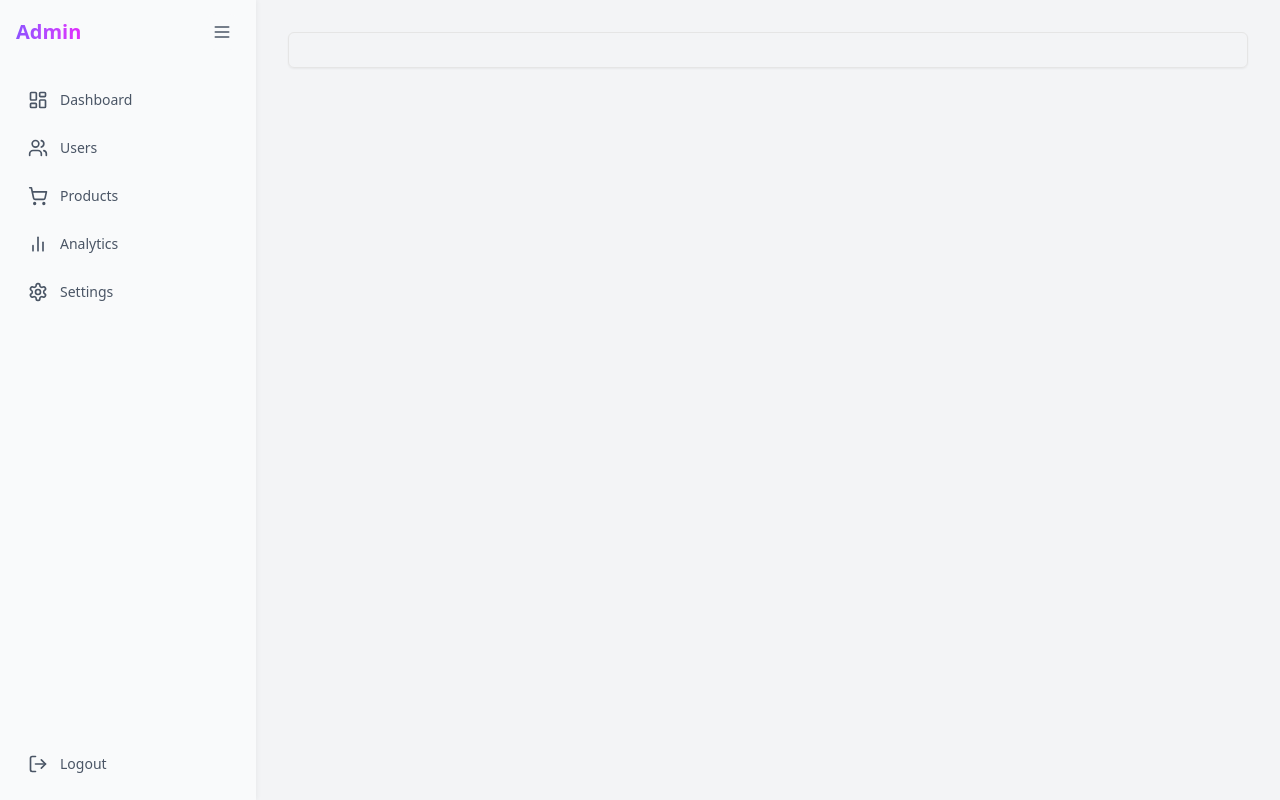
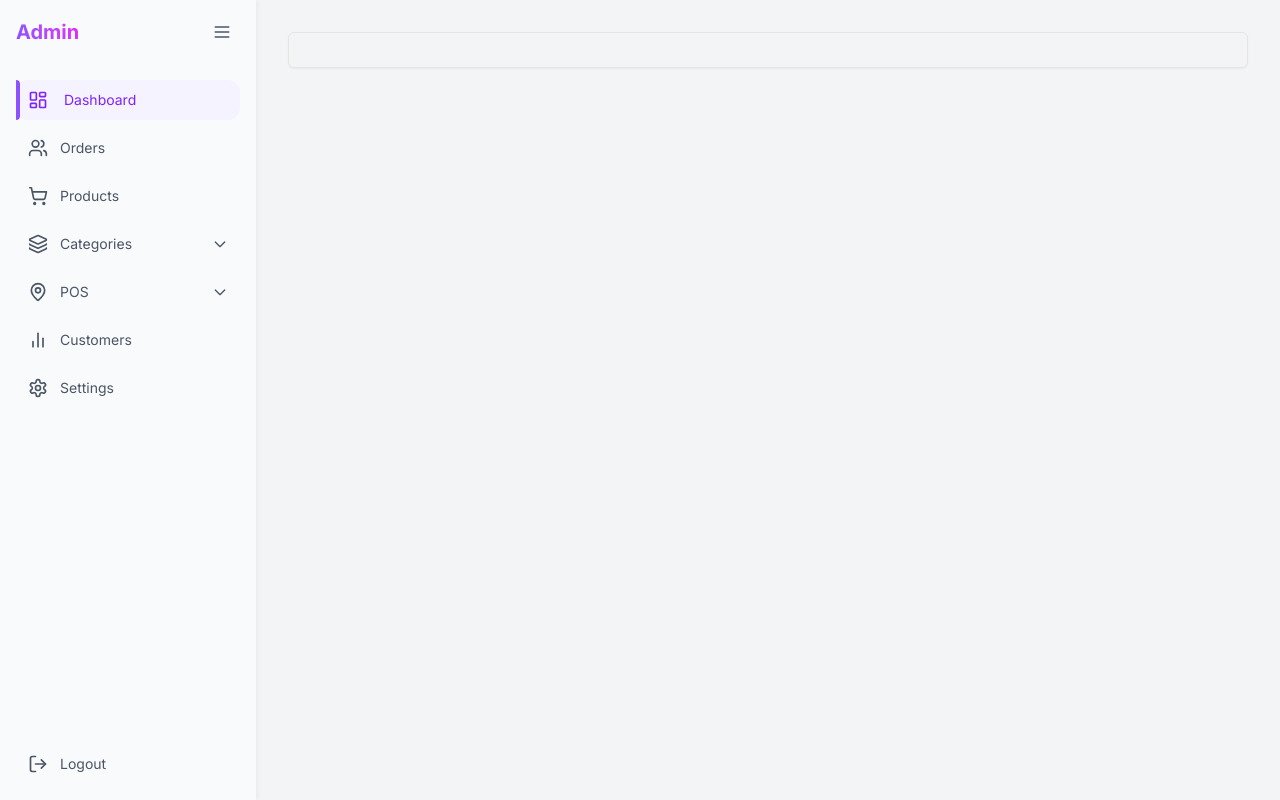
Before and after one commit to rushabhrathod7/ecommerce-site-admin-frontend, a React (Vite) app: page / in a window 1280 px wide. Built offline with nearby package versions, Linux system fonts and the light colour scheme.

Commit message:
update sidebar items

```diff
--- a/src/App.jsx
+++ b/src/App.jsx
@@ -1,6 +1,7 @@
 import React from "react";
 import { BrowserRouter as Router, Routes, Route } from "react-router-dom";
-import Layout from "./components/Layout";
+
+import AdminSidebar from "./components/Sidebar";
 import HomePage from "./pages/HomePage";
 import ProductsPage from "./pages/ProductsPage";
 import OrdersPage from "./pages/OrdersPage";
@@ -11,7 +12,7 @@ function App() {
   return (
     <Router>
       <Routes>
-        <Route path="/" element={<Layout />}>
+        <Route path="/" element={<AdminSidebar />}>
           <Route index element={<HomePage />} />
           <Route path="/products" element={<ProductsPage />} />
           <Route path="/orders" element={<OrdersPage />} />
--- a/src/components/Layout.jsx
+++ /dev/null
@@ -1,178 +0,0 @@
-import React, { createContext, useContext, useState } from "react";
-import { Outlet, useLocation, Link } from "react-router-dom";
-import {
-  LayoutDashboard,
-  Users,
-  ShoppingCart,
-  Settings,
-  BarChart2,
-  LogOut,
-  Menu,
-} from "lucide-react";
-
-// Create context for sidebar state
-const SidebarContext = createContext();
-
-const useSidebar = () => {
-  const context = useContext(SidebarContext);
-  if (!context) {
-    throw new Error("useSidebar must be used within a SidebarProvider");
-  }
-  return context;
-};
-
-const Sidebar = () => {
-  const location = useLocation();
-  const { isCollapsed, setIsCollapsed } = useSidebar();
-
-  React.useEffect(() => {
-    const handleKeyPress = (e) => {
-      if (e.ctrlKey && e.key.toLowerCase() === "b") {
-        e.preventDefault();
-        setIsCollapsed((prev) => !prev);
-      }
-    };
-
-    window.addEventListener("keydown", handleKeyPress);
-    return () => window.removeEventListener("keydown", handleKeyPress);
-  }, [setIsCollapsed]);
-
-  const menuItems = [
-    {
-      title: "Dashboard",
-      icon: <LayoutDashboard size={20} />,
-      path: "/dashboard",
-    },
-    {
-      title: "Users",
-      icon: <Users size={20} />,
-      path: "/users",
-    },
-    {
-      title: "Products",
-      icon: <ShoppingCart size={20} />,
-      path: "/products",
-    },
-    {
-      title: "Analytics",
-      icon: <BarChart2 size={20} />,
-      path: "/analytics",
-    },
-    {
-      title: "Settings",
-      icon: <Settings size={20} />,
-      path: "/settings",
-    },
-  ];
-
-  return (
-    <aside
-      className={`fixed top-0 left-0 z-40 h-screen transition-all duration-300
-        ${isCollapsed ? "w-20" : "w-64"}
-        bg-gray-50 dark:bg-gray-900
-        shadow-[1px_0_5px_0_rgba(0,0,0,0.05)]
-        dark:shadow-[1px_0_5px_0_rgba(0,0,0,0.3)]`}
-    >
-      {/* Header */}
-      <div className="flex items-center justify-between h-16 px-4">
-        {!isCollapsed && (
-          <div className="flex items-center gap-2">
-            <span className="text-xl font-semibold bg-linear-to-r from-violet-500 to-fuchsia-500 bg-clip-text text-transparent">
-              Admin
-            </span>
-          </div>
-        )}
-        <button
-          onClick={() => setIsCollapsed(!isCollapsed)}
-          className={`p-2 rounded-xl bg-gray-50 dark:bg-gray-900
-            hover:bg-gray-100 dark:hover:bg-gray-800
-            active:bg-gray-200 dark:active:bg-gray-700
-            transition-all duration-200
-            ${isCollapsed ? "w-full flex justify-center" : ""}`}
-          title="Toggle sidebar (Ctrl + B)"
-        >
-          <Menu size={20} className="text-gray-600 dark:text-gray-300" />
-        </button>
-      </div>
-
-      {/* Navigation */}
-      <nav className="flex flex-col gap-2 p-4">
-        {menuItems.map((item) => {
-          const isActive = location.pathname === item.path;
-          return (
-            <Link
-              key={item.path}
-              to={item.path}
-              className={`flex items-center gap-3 px-3 py-2.5 rounded-xl
-                transition-all duration-200 group relative
-                ${isCollapsed ? "justify-center" : ""}
-                ${
-                  isActive
-                    ? "bg-violet-50 dark:bg-violet-900/10 text-violet-600 dark:text-violet-400"
-                    : "text-gray-600 dark:text-gray-300 hover:bg-gray-100 dark:hover:bg-gray-800"
-                }`}
-            >
-              <div
-                className={`transition-transform duration-200 group-hover:scale-110 ${
-                  isActive ? "text-violet-600 dark:text-violet-400" : ""
-                }`}
-              >
-                {item.icon}
-              </div>
-
-              {!isCollapsed && (
-                <span
-                  className={`text-sm font-medium transition-all duration-200
-                  ${isActive ? "translate-x-1" : ""}
-                `}
-                >
-                  {item.title}
-                </span>
-              )}
-
-              {isActive && (
-                <div className="absolute inset-y-0 left-0 w-1 bg-violet-500 rounded-r-full" />
-              )}
-            </Link>
-          );
-        })}
-      </nav>
-
-      {/* Footer/Logout */}
-      <div className="absolute bottom-0 left-0 right-0 p-4">
-        <button
-          className={`w-full flex items-center gap-3 px-3 py-2.5 rounded-xl
-            text-gray-600 dark:text-gray-300
-            hover:bg-gray-100 dark:hover:bg-gray-800
-            hover:text-red-600 dark:hover:text-red-400
-            transition-all duration-200
-            ${isCollapsed ? "justify-center" : ""}`}
-          onClick={() => console.log("Logout clicked")}
-        >
-          <LogOut size={20} />
-          {!isCollapsed && <span className="text-sm font-medium">Logout</span>}
-        </button>
-      </div>
-    </aside>
-  );
-};
-
-const AdminLayout = () => {
-  const [isCollapsed, setIsCollapsed] = useState(false);
-
-  return (
-    <SidebarContext.Provider value={{ isCollapsed, setIsCollapsed }}>
-      <div className="flex min-h-screen bg-gray-100 dark:bg-gray-800">
-        <Sidebar />
-        <main
-          className={`flex-1 p-8 transition-all duration-300
-            ${isCollapsed ? "ml-20" : "ml-64"}`}
-        >
-          <Outlet />
-        </main>
-      </div>
-    </SidebarContext.Provider>
-  );
-};
-
-export default AdminLayout;
--- a/src/components/Sidebar.jsx
+++ b/src/components/Sidebar.jsx
@@ -1,5 +1,5 @@
-import React, { useState, useEffect } from "react";
-import { Link, useLocation } from "react-router-dom";
+import React, { createContext, useContext, useState } from "react";
+import { Outlet, useLocation, Link } from "react-router-dom";
 import {
   LayoutDashboard,
   Users,
@@ -8,13 +8,28 @@ import {
   BarChart2,
   LogOut,
   Menu,
+  Tag,
+  Layers,
+  MapPin,
 } from "lucide-react";
+
+// Create context for sidebar state
+const SidebarContext = createContext();
+
+const useSidebar = () => {
+  const context = useContext(SidebarContext);
+  if (!context) {
+    throw new Error("useSidebar must be used within a SidebarProvider");
+  }
+  return context;
+};
 
 const Sidebar = () => {
   const location = useLocation();
-  const [isCollapsed, setIsCollapsed] = useState(false);
+  const { isCollapsed, setIsCollapsed } = useSidebar();
+  const [expandedItem, setExpandedItem] = useState(null);
 
-  useEffect(() => {
+  React.useEffect(() => {
     const handleKeyPress = (e) => {
       if (e.ctrlKey && e.key.toLowerCase() === "b") {
         e.preventDefault();
@@ -24,18 +39,22 @@ const Sidebar = () => {
 
     window.addEventListener("keydown", handleKeyPress);
     return () => window.removeEventListener("keydown", handleKeyPress);
-  }, []);
+  }, [setIsCollapsed]);
+
+  const toggleExpandItem = (title) => {
+    setExpandedItem(expandedItem === title ? null : title);
+  };
 
   const menuItems = [
     {
       title: "Dashboard",
       icon: <LayoutDashboard size={20} />,
-      path: "/admin/dashboard",
+      path: "/",
     },
     {
-      title: "Users",
+      title: "Orders",
       icon: <Users size={20} />,
-      path: "/admin/users",
+      path: "/orders",
     },
     {
       title: "Products",
@@ -43,14 +62,34 @@ const Sidebar = () => {
       path: "/products",
     },
     {
-      title: "Analytics",
+      title: "Categories",
+      icon: <Layers size={20} />,
+      path: "/categories",
+      submenu: [
+        { title: "Main Categories", path: "/categories/main" },
+        { title: "Subcategories", path: "/categories/sub" },
+        { title: "Manage Hierarchy", path: "/categories/hierarchy" },
+      ],
+    },
+    {
+      title: "POS",
+      icon: <MapPin size={20} />,
+      path: "/pos",
+      submenu: [
+        { title: "Terminals", path: "/pos/terminals" },
+        { title: "Transactions", path: "/pos/transactions" },
+        { title: "Settings", path: "/pos/settings" },
+      ],
+    },
+    {
+      title: "Customers",
       icon: <BarChart2 size={20} />,
-      path: "/admin/analytics",
+      path: "/customers",
     },
     {
       title: "Settings",
       icon: <Settings size={20} />,
-      path: "/admin/settings",
+      path: "/settings",
     },
   ];
 
@@ -85,21 +124,36 @@ const Sidebar = () => {
       </div>
 
       {/* Navigation */}
-      <nav className="flex flex-col gap-2 p-4">
+      <nav className="flex flex-col gap-2 p-4 overflow-y-auto max-h-[calc(100vh-8rem)]">
         {menuItems.map((item) => {
-          const isActive = location.pathname === item.path;
+          const isActive =
+            location.pathname === item.path ||
+            (item.submenu &&
+              item.submenu.some(
+                (subItem) => location.pathname === subItem.path
+              ));
+          const isExpanded = expandedItem === item.title;
+
           return (
-            <Link
-              key={item.path}
-              to={item.path}
+            <div key={item.path} className="flex flex-col">
+              {/* Main menu item */}
+              <div
                 className={`flex items-center gap-3 px-3 py-2.5 rounded-xl
-                transition-all duration-200 group relative
+                  transition-all duration-200 group relative cursor-pointer
                   ${isCollapsed ? "justify-center" : ""}
                   ${
                     isActive
                       ? "bg-violet-50 dark:bg-violet-900/10 text-violet-600 dark:text-violet-400"
                       : "text-gray-600 dark:text-gray-300 hover:bg-gray-100 dark:hover:bg-gray-800"
                   }`}
+                onClick={() => {
+                  if (item.submenu && !isCollapsed) {
+                    toggleExpandItem(item.title);
+                  } else if (!item.submenu) {
+                    // Navigate to the path if it's a direct link
+                    window.location.href = item.path;
+                  }
+                }}
               >
                 <div
                   className={`transition-transform duration-200 group-hover:scale-110 ${
@@ -110,19 +164,62 @@ const Sidebar = () => {
                 </div>
 
                 {!isCollapsed && (
+                  <>
                     <span
-                  className={`text-sm font-medium transition-all duration-200
+                      className={`text-sm font-medium transition-all duration-200 flex-1
                         ${isActive ? "translate-x-1" : ""}
                       `}
                     >
                       {item.title}
                     </span>
+                    {item.submenu && (
+                      <svg
+                        className={`w-4 h-4 transition-transform duration-200 ${
+                          isExpanded ? "rotate-180" : ""
+                        }`}
+                        fill="none"
+                        viewBox="0 0 24 24"
+                        stroke="currentColor"
+                      >
+                        <path
+                          strokeLinecap="round"
+                          strokeLinejoin="round"
+                          strokeWidth="2"
+                          d="M19 9l-7 7-7-7"
+                        />
+                      </svg>
+                    )}
+                  </>
                 )}
 
                 {isActive && (
                   <div className="absolute inset-y-0 left-0 w-1 bg-violet-500 rounded-r-full" />
                 )}
+              </div>
+
+              {/* Submenu items */}
+              {!isCollapsed && item.submenu && isExpanded && (
+                <div className="pl-10 mt-1 space-y-1">
+                  {item.submenu.map((subItem) => {
+                    const isSubActive = location.pathname === subItem.path;
+                    return (
+                      <Link
+                        key={subItem.path}
+                        to={subItem.path}
+                        className={`flex items-center px-3 py-2 text-sm rounded-lg transition-all duration-200
+                          ${
+                            isSubActive
+                              ? "bg-violet-50 dark:bg-violet-900/10 text-violet-600 dark:text-violet-400"
+                              : "text-gray-600 dark:text-gray-300 hover:bg-gray-100 dark:hover:bg-gray-800"
+                          }`}
+                      >
+                        <span>{subItem.title}</span>
                       </Link>
+                    );
+                  })}
+                </div>
+              )}
+            </div>
           );
         })}
       </nav>
@@ -146,4 +243,22 @@ const Sidebar = () => {
   );
 };
 
-export default Sidebar;
+const AdminSidebar = () => {
+  const [isCollapsed, setIsCollapsed] = useState(false);
+
+  return (
+    <SidebarContext.Provider value={{ isCollapsed, setIsCollapsed }}>
+      <div className="flex min-h-screen bg-gray-100 dark:bg-gray-800">
+        <Sidebar />
+        <main
+          className={`flex-1 p-8 transition-all duration-300
+            ${isCollapsed ? "ml-20" : "ml-64"}`}
+        >
+          <Outlet />
+        </main>
+      </div>
+    </SidebarContext.Provider>
+  );
+};
+
+export default AdminSidebar;
--- a/src/index.css
+++ b/src/index.css
@@ -1,3 +1,5 @@
+@import url("https://fonts.googleapis.com/css2?family=Inter:wght@400;700&display=swap");
+
 @import "tailwindcss";
 
 @plugin 'tailwindcss-animate';
@@ -150,3 +152,7 @@
     @apply bg-background text-foreground;
   }
 }
+
+body {
+  font-family: "Inter", sans-serif;
+}
```
Lines whose indentation alone changed are shown as unchanged.
